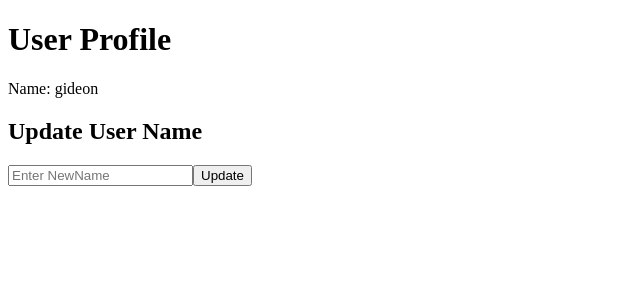
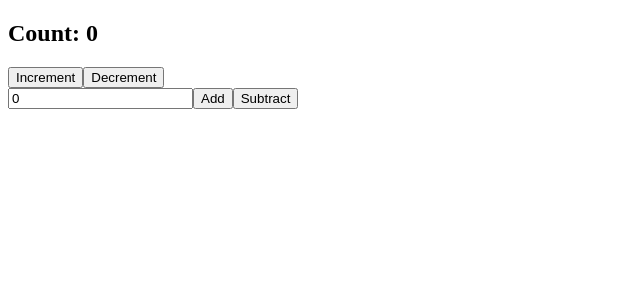
Before and after one commit to G1DY/React-Demo, a React (Vite) app in the folder react-demos/: page / in a window 1280 px wide. Shown: the top 300 px of the page, without its empty margins (0-640 px from the left). Built offline with nearby package versions, Linux system fonts and the light colour scheme.

Commit message:
using useReducer  hook

```diff
--- a/react-demos/src/App.jsx
+++ b/react-demos/src/App.jsx
@@ -1,16 +1,9 @@
-import React, { useEffect, useState } from 'react'
-import UserProfile from './ComponentUseContext/UserProfile'
-import { UserProvider } from './ComponentUseContext/UserContext'
-import UpdateUser from './ComponentUseContext/UpdateUser'
-
+import Counter from './UseReducerComponent/Counter'
 
 
 const App = () => {
   return (
-    <UserProvider>
-      <UserProfile />
-      <UpdateUser/>
-    </UserProvider>
+    <Counter/>
   )
 }
 
--- /dev/null
+++ b/react-demos/src/UseReducerComponent/Counter.jsx
@@ -0,0 +1,34 @@
+import React, { useReducer, useState } from 'react'
+import { counterReducer, initialstate } from './CounterReducer'
+
+const Counter = () => {
+    const [state, dispatch] = useReducer(counterReducer, initialstate);
+    const [inputvalue, setInputValue] = useState(0);
+
+    const handleIncrement = () => dispatch({type: "increment"});
+    const handleDecrement = () => dispatch({type: "decrement"});
+
+    const handleincrementByAmount = () => {
+        dispatch({type: "incrementByAmount", payload: Number(inputvalue)});
+        setInputValue(0);
+    }
+
+    const handledecrementByAmount = () => {
+        dispatch({type: "decrementByAmount", payload: Number(inputvalue)});
+        setInputValue(0);
+    }
+  return (
+    <div>
+        <h2>Count: {state.count}</h2>
+        <button onClick={handleIncrement}>Increment</button>
+        <button onClick={handleDecrement}>Decrement</button>
+        <div>
+            <input type="number" value={inputvalue} onChange={(e) => setInputValue(e.target.value)}/>
+            <button onClick={handleincrementByAmount}>Add</button>
+            <button onClick={handledecrementByAmount}>Subtract</button>
+        </div>
+    </div>
+  );
+};
+
+export default Counter;
--- /dev/null
+++ b/react-demos/src/UseReducerComponent/CounterReducer.jsx
@@ -0,0 +1,24 @@
+export const initialstate = {count: 0}
+
+export const counterReducer = (state, action) => {
+    switch (action.type) {
+        case "increment":
+            return {count: state.count + 1};
+
+        case "decrement":
+            return {count: state.count - 1};
+
+        case "incrementByAmount":
+            return {count: state.count + action.payload};
+
+
+        case "decrementByAmount":
+            return {count: state.count - action.payload};
+
+        case "reset":
+            return {count: 0};
+
+        default:
+            return state;
+    };
+};
--- a/react-demos/src/main.jsx
+++ b/react-demos/src/main.jsx
@@ -3,8 +3,8 @@
 import App from './App.jsx'
 
 createRoot(document.getElementById('root')).render(
-  // <StrictMode>
-  //   <App/>
-  // </StrictMode>,
-  <App/>
+  <StrictMode>
+    <App/>
+  </StrictMode>,
+  // <App/>
 )
```
